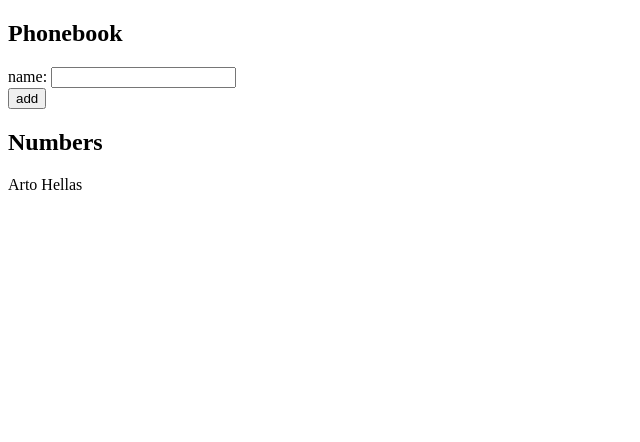
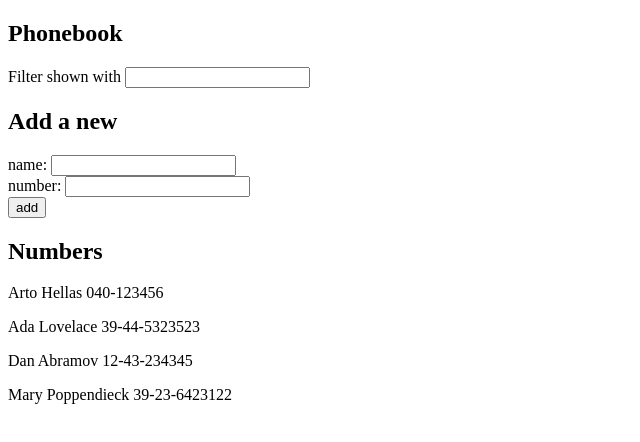
Before and after one commit to Viidakko/Fullstackopen, a React (Vite) app in the folder Osa2/puhelinluettelo/: page / in a window 1280 px wide. Shown: the top 442 px of the page, without its empty margins (0-640 px from the left). Built offline with nearby package versions, Linux system fonts and the light colour scheme.

Commit message:
puhelinluettelo step4 complete

```diff
--- a/Osa2/puhelinluettelo/src/App.jsx
+++ b/Osa2/puhelinluettelo/src/App.jsx
@@ -1,37 +1,64 @@
 import { useState } from 'react'
 
-const Person = ({name}) => {
+const Person = ({name, number}) => {
   return (
-    <p> {name}</p>
+    <p> {name} {number} </p>
   )
 }
 
 const App = () => {
   const [persons, setPersons] = useState([
-    { name: 'Arto Hellas' }
+    { name: 'Arto Hellas', number: '040-123456' },
+    { name: 'Ada Lovelace', number: '39-44-5323523' },
+    { name: 'Dan Abramov', number: '12-43-234345' },
+    { name: 'Mary Poppendieck', number: '39-23-6423122' }
   ])
   const [newName, setNewName] = useState('')
+  const [newNumber, setNewNumber] = useState('')
+  const [newFilter,setNewFilter] = useState('')
+  const [showPersons, setShowPersons] = useState(persons)
 
   const addName = (event) => {
     event.preventDefault()
     const personObject = {
       name: newName,
+      number: newNumber
     }
     if (persons.some(person => person.name === newName)) {
       window.alert(`${newName} is already added to phonebook`)
       setNewName('')
+      setNewNumber('')
     } else {
       setPersons(persons.concat(personObject))
       setNewName('')
+      setNewNumber('')
     }
   }
+
   const handleText = (event) => {
     setNewName(event.target.value)
+  }
+
+  const handleNumber = (event) => {
+    setNewNumber(event.target.value)
+  }
+
+  const handleFilter = (event) => {
+    const filter = event.target.value
+    setNewFilter(filter)
+    setShowPersons(persons.filter(person => person.name.toLowerCase().includes(filter.toLowerCase())))
   }
 
   return (
     <div>
       <h2>Phonebook</h2>
+      <div>
+        Filter shown with <input
+          value={newFilter}
+          onChange={handleFilter}
+        />
+      </div>
+      <h2>Add a new</h2>
       <form onSubmit={addName}>
         <div >
           name: <input
@@ -40,12 +67,18 @@
           />
         </div>
         <div>
+          number: <input
+            value={newNumber}
+            onChange={handleNumber}
+          />
+        </div>
+        <div>
           <button type="submit">add</button>
         </div>
       </form>
       <h2>Numbers</h2>
-      {persons.map(person =>
-          <Person key={person.name} name={person.name} />
+      {showPersons.map(person =>
+          <Person key={person.name} name={person.name} number={person.number}/>
       )}
     </div>
   )
```
